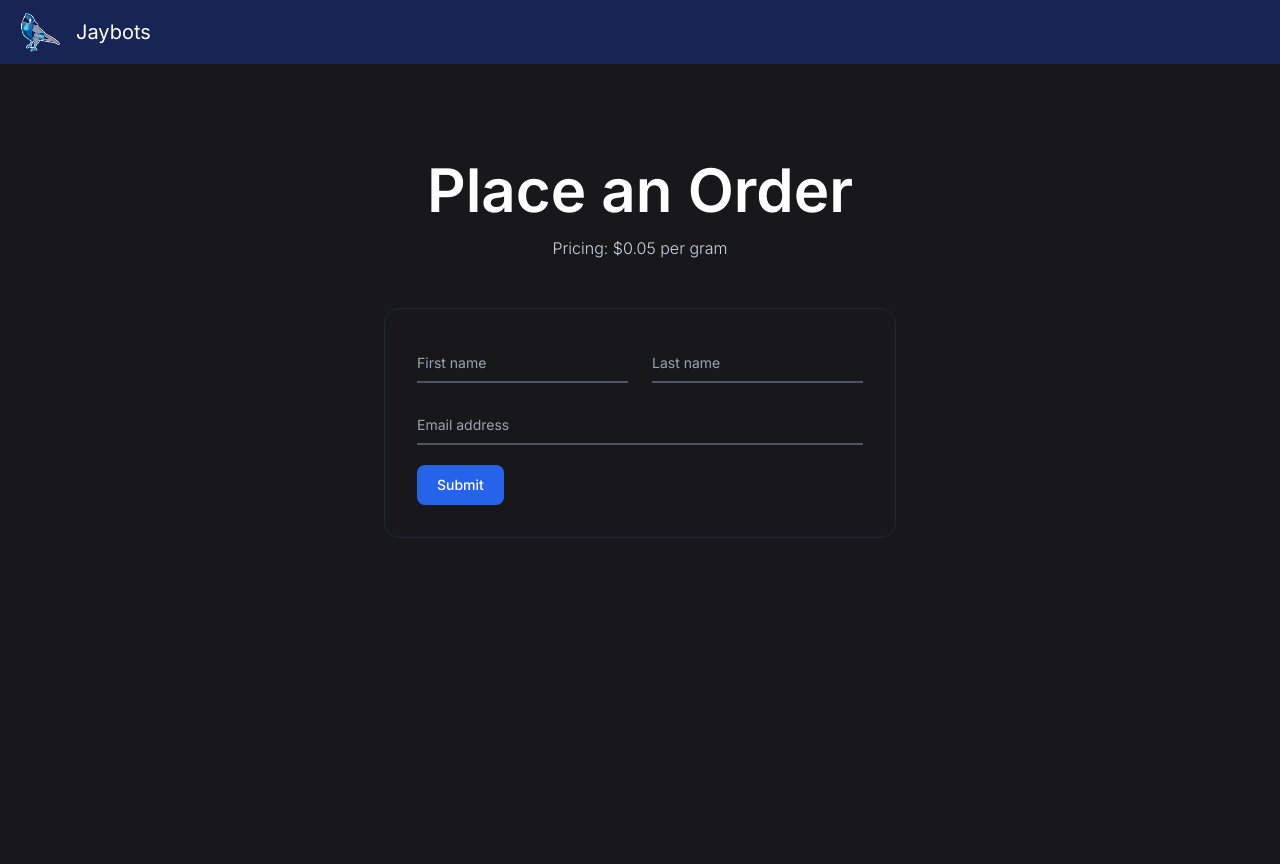
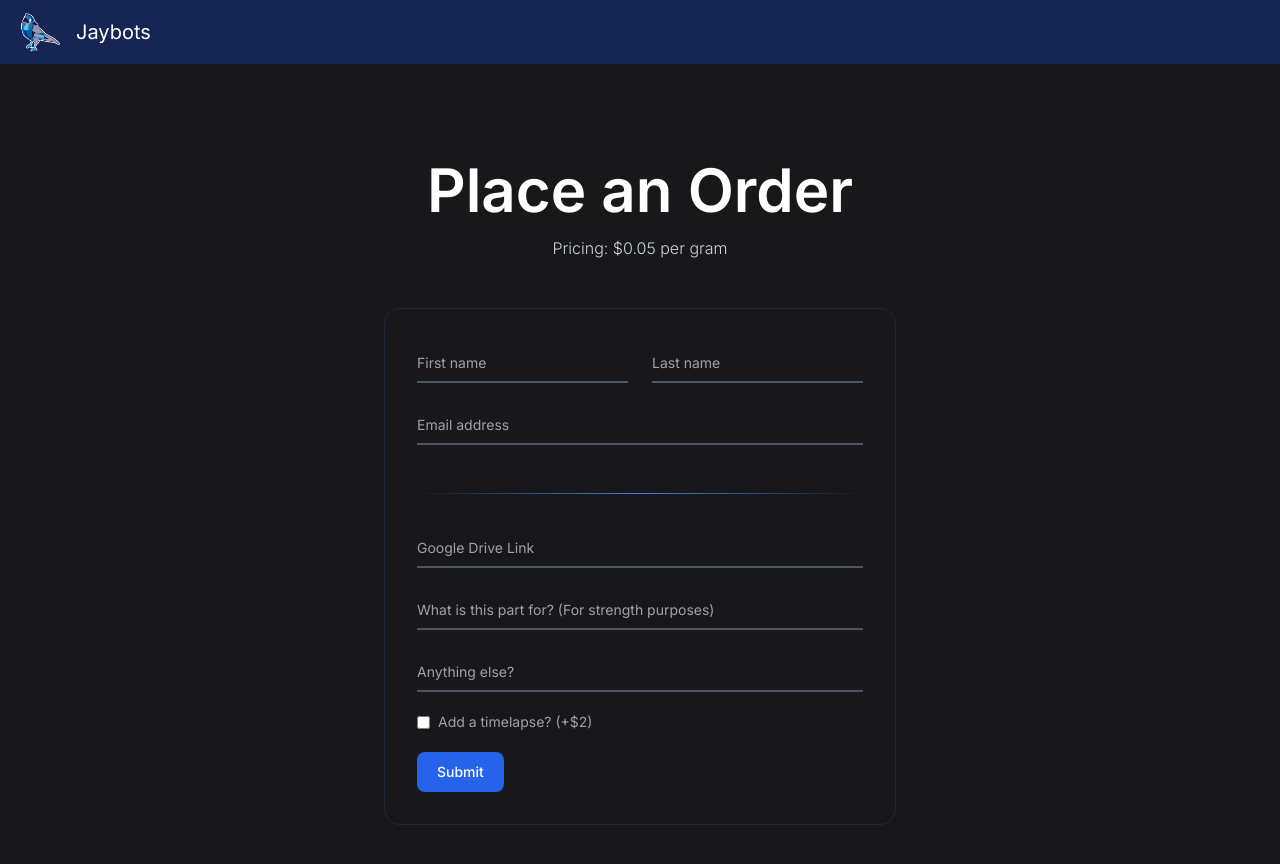
Before and after one commit to Jaybots16700/3dprinting, a Next.js app: page /order in a window 1280 px wide. Shown: the top 864 px of the page. Before the commit the page ends 800 px from the top, so only its background shows below. Built offline with nearby package versions, Linux system fonts and the light colour scheme.

Commit message:
finish all order form questions

```diff
--- a/app/order/page.tsx
+++ b/app/order/page.tsx
@@ -1,8 +1,18 @@
 "use client";
 
 import { pricePerGram } from "@/lib/constants";
+import { InformationCircleIcon } from "@heroicons/react/24/outline";
+import { useState } from "react";
 
 export default function Order() {
+	const [firstName, setFirstName] = useState("");
+	const [lastName, setLastName] = useState("");
+	const [email, setEmail] = useState("");
+	const [driveLink, setDriveLink] = useState("");
+	const [purpose, setPurpose] = useState("");
+	const [other, setOther] = useState("");
+	const [timelapse, setTimelapse] = useState(false);
+
 	return (
 		<div className="flex h-full w-full flex-col items-center py-24">
 			<h1 className="text-6xl font-semibold">Place an Order</h1>
@@ -13,14 +23,15 @@ export default function Order() {
 					<div className="group relative z-0 mb-5 w-full">
 						<input
 							type="text"
-							name="floating_first_name"
-							id="floating_first_name"
+							name="first_name"
+							value={firstName}
+							onChange={(e) => setFirstName(e.target.value)}
 							className="peer block w-full appearance-none border-0 border-b-2 border-gray-600 bg-transparent px-0 py-2.5 text-sm text-white focus:border-blue-500 focus:outline-none focus:ring-0"
 							placeholder=" "
 							required
 						/>
 						<label
-							htmlFor="floating_first_name"
+							htmlFor="first_name"
 							className="absolute top-3 -z-10 origin-[0] -translate-y-6 scale-75 transform text-sm text-gray-400 duration-300 peer-placeholder-shown:translate-y-0 peer-placeholder-shown:scale-100 peer-focus:start-0 peer-focus:-translate-y-6 peer-focus:scale-75 peer-focus:font-medium peer-focus:text-blue-500 rtl:peer-focus:translate-x-1/4">
 							First name
 						</label>
@@ -28,14 +39,15 @@ export default function Order() {
 					<div className="group relative z-0 mb-5 w-full">
 						<input
 							type="text"
-							name="floating_last_name"
-							id="floating_last_name"
+							name="last_name"
+							value={lastName}
+							onChange={(e) => setLastName(e.target.value)}
 							className="peer block w-full appearance-none border-0 border-b-2 border-gray-600 bg-transparent px-0 py-2.5 text-sm text-white focus:border-blue-500 focus:outline-none focus:ring-0"
 							placeholder=" "
 							required
 						/>
 						<label
-							htmlFor="floating_last_name"
+							htmlFor="last_name"
 							className="absolute top-3 -z-10 origin-[0] -translate-y-6 scale-75 transform text-sm text-gray-400 duration-300 peer-placeholder-shown:translate-y-0 peer-placeholder-shown:scale-100 peer-focus:start-0 peer-focus:-translate-y-6 peer-focus:scale-75 peer-focus:font-medium peer-focus:text-blue-500 rtl:peer-focus:translate-x-1/4">
 							Last name
 						</label>
@@ -44,17 +56,85 @@ export default function Order() {
 				<div className="group relative z-0 mb-5 w-full">
 					<input
 						type="email"
-						name="floating_email"
-						id="floating_email"
+						name="email"
+						value={email}
+						onChange={(e) => setEmail(e.target.value)}
 						className="peer block w-full appearance-none border-0 border-b-2 border-gray-600 bg-transparent px-0 py-2.5 text-sm text-white focus:border-blue-500 focus:outline-none focus:ring-0"
 						placeholder=" "
 						required
 					/>
 					<label
-						htmlFor="floating_email"
+						htmlFor="email"
 						className="absolute top-3 -z-10 origin-[0] -translate-y-6 scale-75 transform text-sm text-gray-400 duration-300 peer-placeholder-shown:translate-y-0 peer-placeholder-shown:scale-100 peer-focus:start-0 peer-focus:-translate-y-6 peer-focus:scale-75 peer-focus:font-medium peer-focus:text-blue-500 rtl:peer-focus:left-auto rtl:peer-focus:translate-x-1/4">
 						Email address
 					</label>
+				</div>
+
+				<div className="mb-8 mt-12 h-px w-full bg-gradient-to-l from-transparent via-blue-500 to-transparent" />
+
+				<div className="group relative z-0 mb-5 w-full">
+					<input
+						type="url"
+						name="link"
+						value={driveLink}
+						onChange={(e) => setDriveLink(e.target.value)}
+						className="peer block w-full appearance-none border-0 border-b-2 border-gray-600 bg-transparent px-0 py-2.5 text-sm text-white focus:border-blue-500 focus:outline-none focus:ring-0"
+						placeholder=" "
+						required
+					/>
+					<label
+						htmlFor="link"
+						className="absolute top-3 -z-10 origin-[0] -translate-y-6 scale-75 transform text-sm text-gray-400 duration-300 peer-placeholder-shown:translate-y-0 peer-placeholder-shown:scale-100 peer-focus:start-0 peer-focus:-translate-y-6 peer-focus:scale-75 peer-focus:font-medium peer-focus:text-blue-500 rtl:peer-focus:left-auto rtl:peer-focus:translate-x-1/4">
+						Google Drive Link
+					</label>
+					{/* Popover? */}
+					{/* <div className="absolute bottom-2 right-1 size-5 text-gray-400">
+						<InformationCircleIcon className="right-1 size-5 text-gray-400" />
+					</div> */}
+				</div>
+
+				<div className="group relative z-0 mb-5 w-full">
+					<input
+						type="text"
+						name="purpose"
+						value={purpose}
+						onChange={(e) => setPurpose(e.target.value)}
+						className="peer block w-full appearance-none border-0 border-b-2 border-gray-600 bg-transparent px-0 py-2.5 text-sm text-white focus:border-blue-500 focus:outline-none focus:ring-0"
+						placeholder=" "
+						required
+					/>
+					<label
+						htmlFor="purpose"
+						className="absolute top-3 -z-10 origin-[0] -translate-y-6 scale-75 transform text-sm text-gray-400 duration-300 peer-placeholder-shown:translate-y-0 peer-placeholder-shown:scale-100 peer-focus:start-0 peer-focus:-translate-y-6 peer-focus:scale-75 peer-focus:font-medium peer-focus:text-blue-500 rtl:peer-focus:left-auto rtl:peer-focus:translate-x-1/4">
+						What is this part for? (For strength purposes)
+					</label>
+				</div>
+
+				<div className="group relative z-0 mb-5 w-full">
+					<input
+						type="text"
+						name="other"
+						value={other}
+						onChange={(e) => setOther(e.target.value)}
+						className="peer block w-full appearance-none border-0 border-b-2 border-gray-600 bg-transparent px-0 py-2.5 text-sm text-white focus:border-blue-500 focus:outline-none focus:ring-0"
+						placeholder=" "
+						required
+					/>
+					<label
+						htmlFor="purpose"
+						className="absolute top-3 -z-10 origin-[0] -translate-y-6 scale-75 transform text-sm text-gray-400 duration-300 peer-placeholder-shown:translate-y-0 peer-placeholder-shown:scale-100 peer-focus:start-0 peer-focus:-translate-y-6 peer-focus:scale-75 peer-focus:font-medium peer-focus:text-blue-500 rtl:peer-focus:left-auto rtl:peer-focus:translate-x-1/4">
+						Anything else?
+					</label>
+				</div>
+
+				<div className="group relative z-0 mb-5 flex w-full items-center space-x-2 text-sm text-gray-400">
+					<input
+						type="checkbox"
+						name="timelapse"
+						checked={timelapse}
+						onChange={(e) => setTimelapse(e.target.checked)}
+					/>
+					<label htmlFor="timelapse">Add a timelapse? (+$2)</label>
 				</div>
 
 				<button
```
